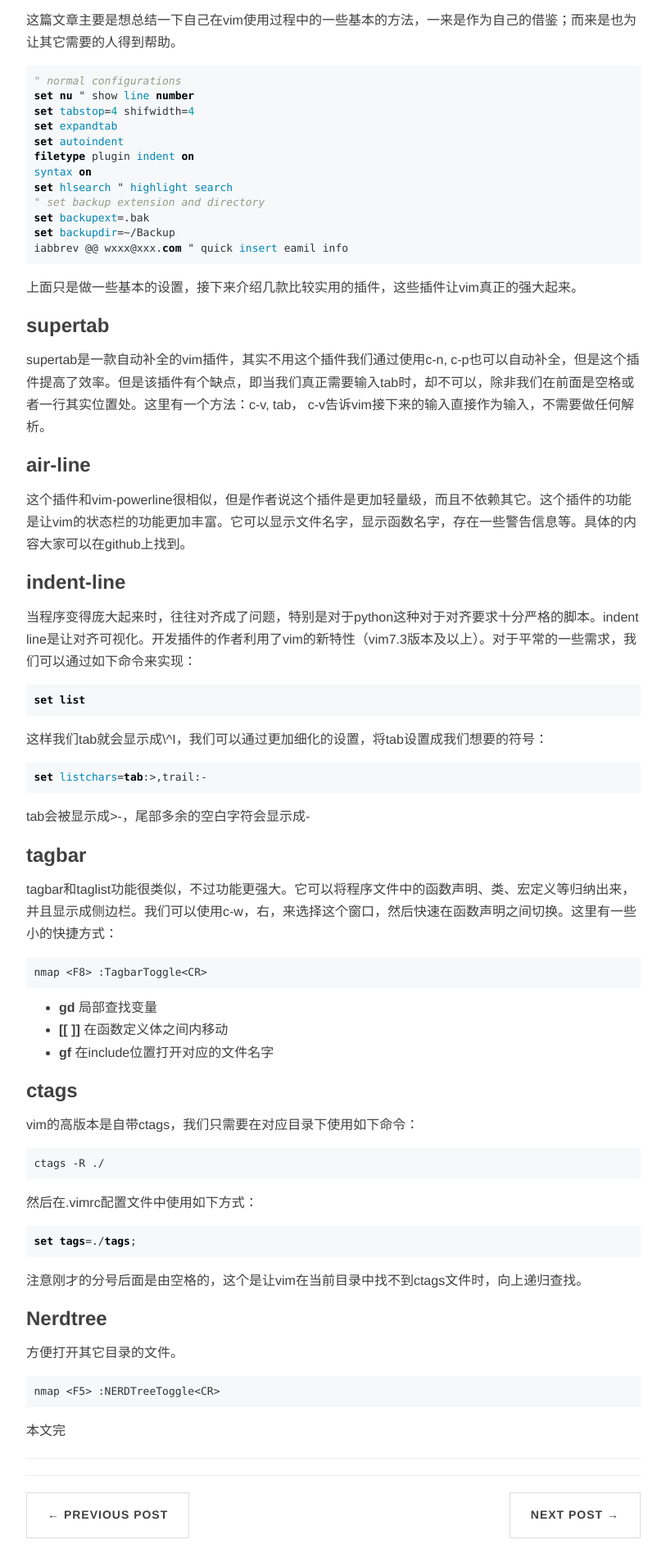
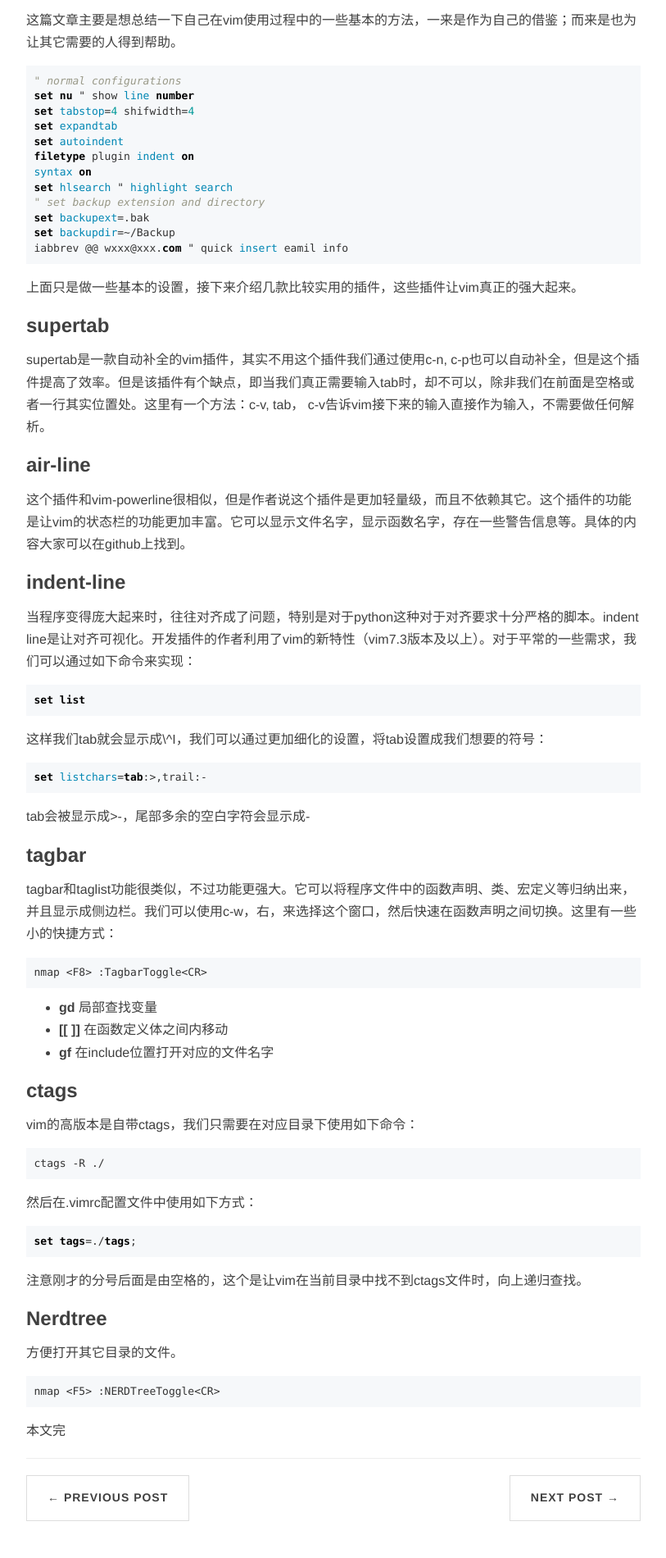
Before and after one commit to chunyang-wen/chunyang-wen.github.io, a Jekyll site: the page built from _posts/2015/2015-02-28-vim-configurations.md, in a window 1280 px wide. Shown: the part 397-2297 px from the top of the page at 82% size, without its empty margins (233-1046 px from the left). Built offline with Jekyll 4.4.1, drawn with Linux system fonts in a browser that asks for light colours; comment, search, counter and statistics services are not loaded; grey boxes are pictures that could not be loaded.

Commit message:
remove redundant <hr>

```diff
--- a/_layouts/post.html
+++ b/_layouts/post.html
@@ -56,9 +56,8 @@ layout: default
                 <br />
                 This work is licensed under a
                 <a target="_blank" rel="license" href="https://creativecommons.org/licenses/by-sa/4.0/">CC A-S 4.0 International License</a>.
+                <hr>
                 -->
-
-                <hr>
 
                 <ul class="pager">
                     {% if page.previous.url %}
```
